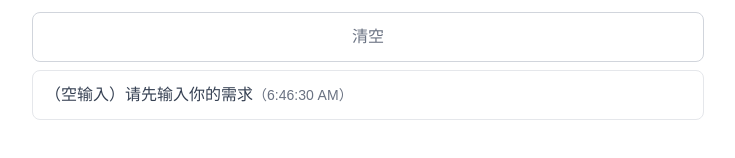
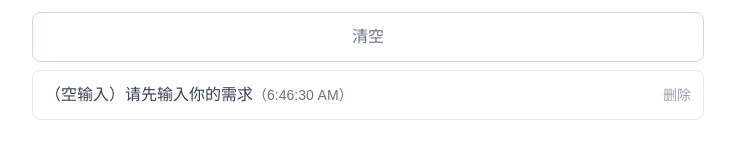
Before and after one commit to Six-123456789/demand-workbench, a Next.js app: page / in a window 1280 px wide. Both pictures are taken after a click on the button "开始拆解". Shown: the part 494-652 px from the top of the page, without its empty margins (272-1007 px from the left). Built offline with nearby package versions, Linux system fonts and the light colour scheme.

Commit message:
feat:刷新后历史记录不会清空

```diff
--- a/src/app/page.tsx
+++ b/src/app/page.tsx
@@ -1,10 +1,25 @@
 "use client";
 
-import { useState } from "react";
+import { useState, useEffect } from "react";
 
 export default function Home() {
   const [demand, setDemand] = useState("");
   const [history, setHistory] = useState<{ text: string; time: string }[]>([]);
+  const [loaded, setLoaded] = useState(false);
+
+  useEffect(() => {
+    const saved = localStorage.getItem("history");
+    if (saved) {
+      setHistory(JSON.parse(saved));
+    }
+    setLoaded(true);
+  }, []);
+
+  useEffect(() => {
+    if (loaded) {
+      localStorage.setItem("history", JSON.stringify(history));
+    }
+  }, [history, loaded]);
 
   return (
     <main className="min-h-screen flex flex-col items-center justify-center bg-white px-6">
@@ -36,9 +51,17 @@ export default function Home() {
         清空
       </button>
       {history.map((item, index) => (
-        <div key={index} className="mt-2 w-full max-w-2xl p-3 border border-gray-200 rounded-lg text-gray-700">
-          {item.text}
-          <span className="text-sm text-gray-500">（{item.time}）</span>
+        <div key={index} className="mt-2 w-full max-w-2xl p-3 border border-gray-200 rounded-lg text-gray-700 flex justify-between items-center">
+          <span>
+            {item.text}
+            <span className="text-sm text-gray-500">（{item.time}）</span>
+          </span>
+          <button
+            className="text-sm text-gray-400 hover:text-red-500"
+            onClick={() => setHistory(history.filter((_, i) => i !== index))}
+          >
+            删除
+          </button>
         </div>
       ))}
     </main>
```
